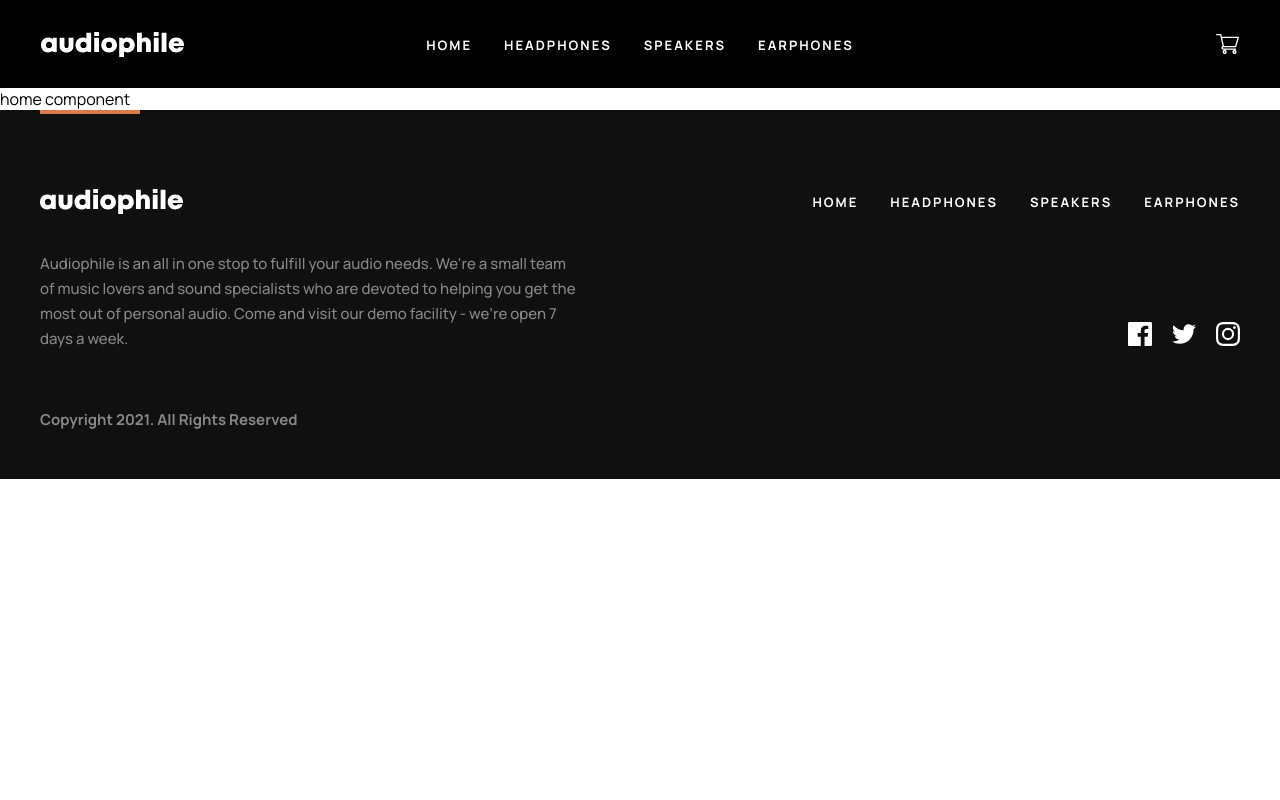
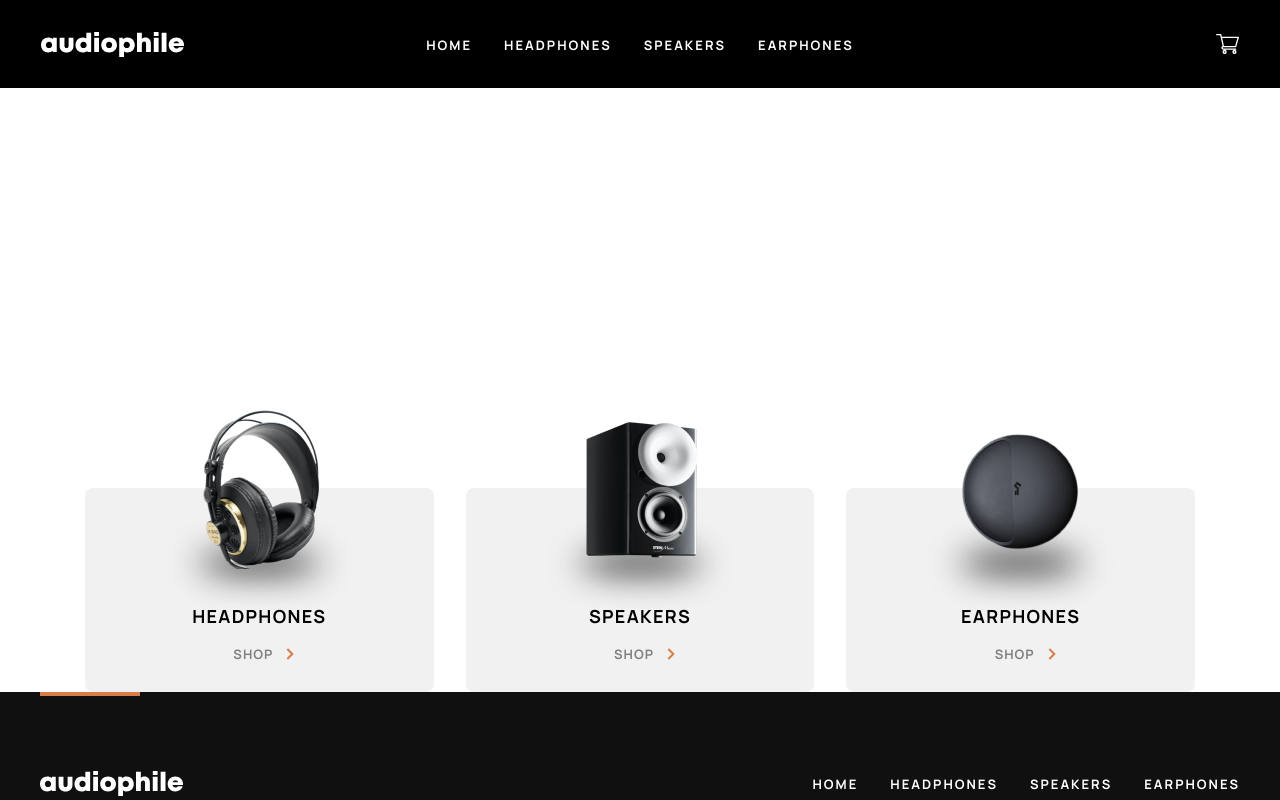
Before and after one commit to BBrownley/audiophile-ecommerce, a React (Create React App) app in the folder client/: page / in a window 1280 px wide. Shown: the top 800 px of the page. Built offline with nearby package versions, Linux system fonts and the light colour scheme.

Commit message:
Built CategoryNavigation component

```diff
--- a/client/src/App.js
+++ b/client/src/App.js
@@ -10,6 +10,7 @@ import Earphones from "./components/Earphones/Earphones";
 
 import Header from "./components/Header/Header";
 import Footer from "./components/Footer/Footer";
+import { Wrapper } from "./components/shared/Wrapper.elements";
 
 function App() {
   return (
@@ -18,6 +19,7 @@ function App() {
         <ThemeProvider theme={theme}>
           <Header />
 
+          <Wrapper>
             <Route exact path="/">
               <Home />
             </Route>
@@ -30,6 +32,7 @@ function App() {
             <Route path="/earphones">
               <Earphones />
             </Route>
+          </Wrapper>
 
           <Footer />
         </ThemeProvider>
--- /dev/null
+++ b/client/src/components/CategoryNavigation/CategoryNavigation.elements.js
@@ -0,0 +1,123 @@
+import styled from "styled-components";
+
+import headphones from "../../assets/shared/desktop/image-headphones.png";
+import speakers from "../../assets/shared/desktop/image-speakers.png";
+import earphones from "../../assets/shared/desktop/image-earphones.png";
+
+export const Container = styled.div`
+  margin: 20rem auto 0 auto;
+  position: relative;
+  height: 284px;
+  max-width: 1110px;
+  .wrapper {
+    display: flex;
+    align-items: flex-end;
+    position: absolute;
+    top: 0;
+    left: 0;
+    right: 0;
+    bottom: 0;
+    .category-nav__item {
+      height: 71.8%;
+      border-radius: 0.5rem;
+      background-color: ${props => props.theme.colors.white500};
+      flex: 1;
+      margin: 0 1rem;
+      text-align: center;
+
+      display: flex;
+      flex-direction: column;
+      justify-content: flex-end;
+      align-items: center;
+      position: relative;
+
+      @media (max-width: 800px) {
+        margin: 0 0.5rem;
+      }
+
+      &:first-of-type {
+        margin-left: 0;
+      }
+      &:last-of-type {
+        margin-right: 0;
+      }
+
+      h6 {
+        letter-spacing: 1.3px;
+        margin: 0;
+      }
+
+      button {
+        margin-bottom: 1.875rem;
+        margin-top: 1rem;
+      }
+
+      &__img {
+        position: absolute;
+        bottom: 4.5rem;
+        &.headphones {
+          background: url(${headphones});
+          background-size: cover;
+          height: 211px;
+          width: 219px;
+        }
+        &.speakers {
+          background: url(${speakers});
+          background-size: cover;
+          height: 204px;
+          width: 219px;
+        }
+        &.earphones {
+          background: url(${earphones});
+          background-size: cover;
+          height: 190px;
+          width: 219px;
+        }
+      }
+    }
+  }
+  @media (max-width: 660px) {
+    height: 630px;
+    .wrapper {
+      flex-direction: column;
+      justify-content: space-between;
+      .category-nav__item {
+        width: 100%;
+        height: 165px;
+        margin: 0;
+        flex: initial;
+        button {
+          margin-bottom: 1.625rem;
+          margin-top: 1rem;
+        }
+        &__img {
+          /* bottom: 3rem; */
+          &.headphones {
+            background: url(${headphones});
+            background-size: cover;
+            height: 159px;
+            width: 164px;
+          }
+          &.speakers {
+            background: url(${speakers});
+            background-size: cover;
+            height: 153px;
+            width: 164px;
+          }
+          &.earphones {
+            background: url(${earphones});
+            background-size: cover;
+            height: 142px;
+            width: 164px;
+          }
+        }
+      }
+    }
+  }
+`;
+
+export const Category = styled.div`
+  /* border: 2px dashed blue;
+  flex: 1;
+  margin: 0 1.25rem; */
+`;
--- /dev/null
+++ b/client/src/components/CategoryNavigation/CategoryNavigation.jsx
@@ -0,0 +1,27 @@
+import React from "react";
+
+import { Container, Category } from "./CategoryNavigation.elements";
+
+export default function CategoryNavigation() {
+  return (
+    <Container>
+      <div className="wrapper">
+        <div className="category-nav__item">
+          <div className="category-nav__item__img headphones"></div>
+          <h6>Headphones</h6>
+          <button className="tertiary">Shop</button>
+        </div>
+        <div className="category-nav__item">
+          <div className="category-nav__item__img speakers"></div>
+          <h6>Speakers</h6>
+          <button className="tertiary">Shop</button>
+        </div>
+        <div className="category-nav__item">
+          <div className="category-nav__item__img earphones"></div>
+          <h6>Earphones</h6>
+          <button className="tertiary">Shop</button>
+        </div>
+      </div>
+    </Container>
+  );
+}
--- a/client/src/components/Home/Home.jsx
+++ b/client/src/components/Home/Home.jsx
@@ -1,5 +1,11 @@
 import React from "react";
 
+import CategoryNavigation from "../CategoryNavigation/CategoryNavigation";
+
 export default function Home() {
-  return <div>home component</div>;
+  return (
+    <div>
+      <CategoryNavigation />
+    </div>
+  );
 }
--- /dev/null
+++ b/client/src/components/shared/Wrapper.elements.js
@@ -0,0 +1,7 @@
+import styled from "styled-components";
+
+export const Wrapper = styled.div`
+  max-width: 100rem;
+  padding: 0 2rem;
+  margin: 0 auto;
+`;
--- a/client/src/index.css
+++ b/client/src/index.css
@@ -98,10 +98,11 @@ button[class="secondary"]:hover {
 button[class="tertiary"] {
   width: 3.625rem;
   height: 1.125rem;
-  background-color: white;
+  background-color: transparent;
   color: #808080;
   transition: 0.125s ease color;
   position: relative;
+  margin-left: -0.75rem;
 }
 
 button[class="tertiary"]:hover {
```
Lines whose indentation alone changed are shown as unchanged.
